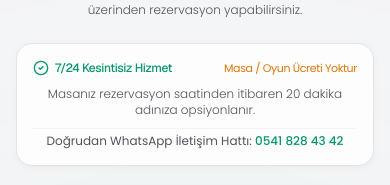
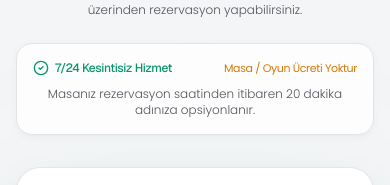
Before and after one commit to mbirlik24/batilounge, a Next.js app: page / in a window 390 px wide. Shown: the part 6105-6290 px from the top of the page. Built offline with nearby package versions, Linux system fonts and the light colour scheme; no server answers.

Commit message:
style: remove phone number string from WhatsApp reservation buttons and info callout

```diff
--- a/src/components/ReservationModal.tsx
+++ b/src/components/ReservationModal.tsx
@@ -218,7 +218,7 @@ export default function ReservationModal({
                     className="w-full py-3 px-5 rounded-xl bg-emerald-600 hover:bg-emerald-700 active:scale-[0.99] text-white font-heading font-medium text-xs tracking-tight shadow-md transition-all flex items-center justify-center gap-2"
                   >
                     <MessageSquare className="w-4 h-4 fill-white text-emerald-600" />
-                    <span>WhatsApp ile Gönder (0541 828 43 42)</span>
+                    <span>WhatsApp ile Masanızı Ayırtın</span>
                   </button>
                 </div>
               </form>
--- a/src/components/ReservationSection.tsx
+++ b/src/components/ReservationSection.tsx
@@ -80,12 +80,6 @@ export default function ReservationSection() {
                 </span>
               </div>
               <p className="font-light">Masanız rezervasyon saatinden itibaren 20 dakika adınıza opsiyonlanır.</p>
-              <p className="pt-1 border-t border-zinc-100 dark:border-zinc-800">
-                Doğrudan WhatsApp İletişim Hattı:{' '}
-                <a href="https://wa.me/905418284342" target="_blank" rel="noopener noreferrer" className="font-sans text-emerald-600 dark:text-emerald-400 font-medium hover:underline">
-                  0541 828 43 42
-                </a>
-              </p>
             </div>
           </div>
 
```
